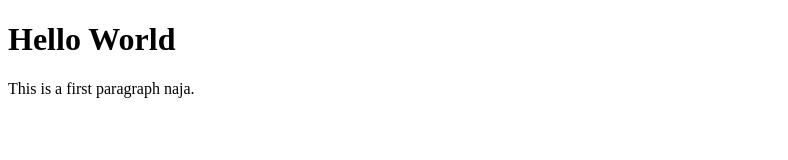
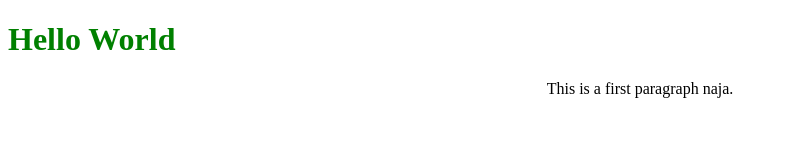
Before and after one commit to Ajirawadee16/hello_world, a plain HTML site: page index.html in a window 1280 px wide. Shown: the whole page, without its empty margins (0-788 px from the left). Drawn offline with Linux system fonts and the light colour scheme.

Commit message:
Add style file

```diff
--- a/index.html
+++ b/index.html
@@ -4,6 +4,7 @@
 	<meta charset="utf-8">
 	<meta name="viewport" content="width=device-width, initial-scale=1">
 	<title>Hello</title>
+	<link rel="stylesheet" type="text/css" href="style.css">
 </head>
 <body>
 	<h1>Hello World</h1>
--- /dev/null
+++ b/style.css
@@ -0,0 +1,7 @@
+h1 {
+	color: green;
+}
+
+p {
+	text-align: center;
+}
```
